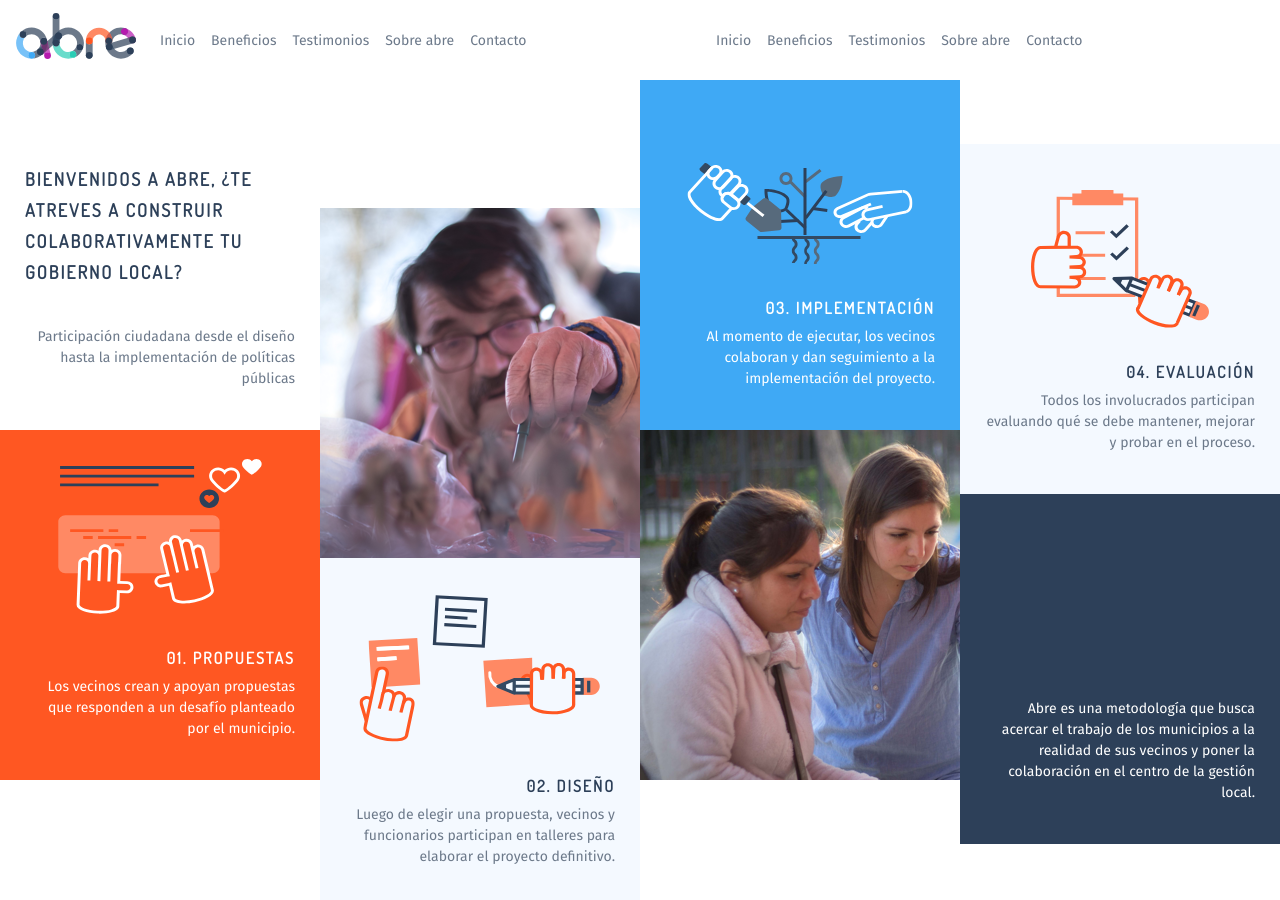
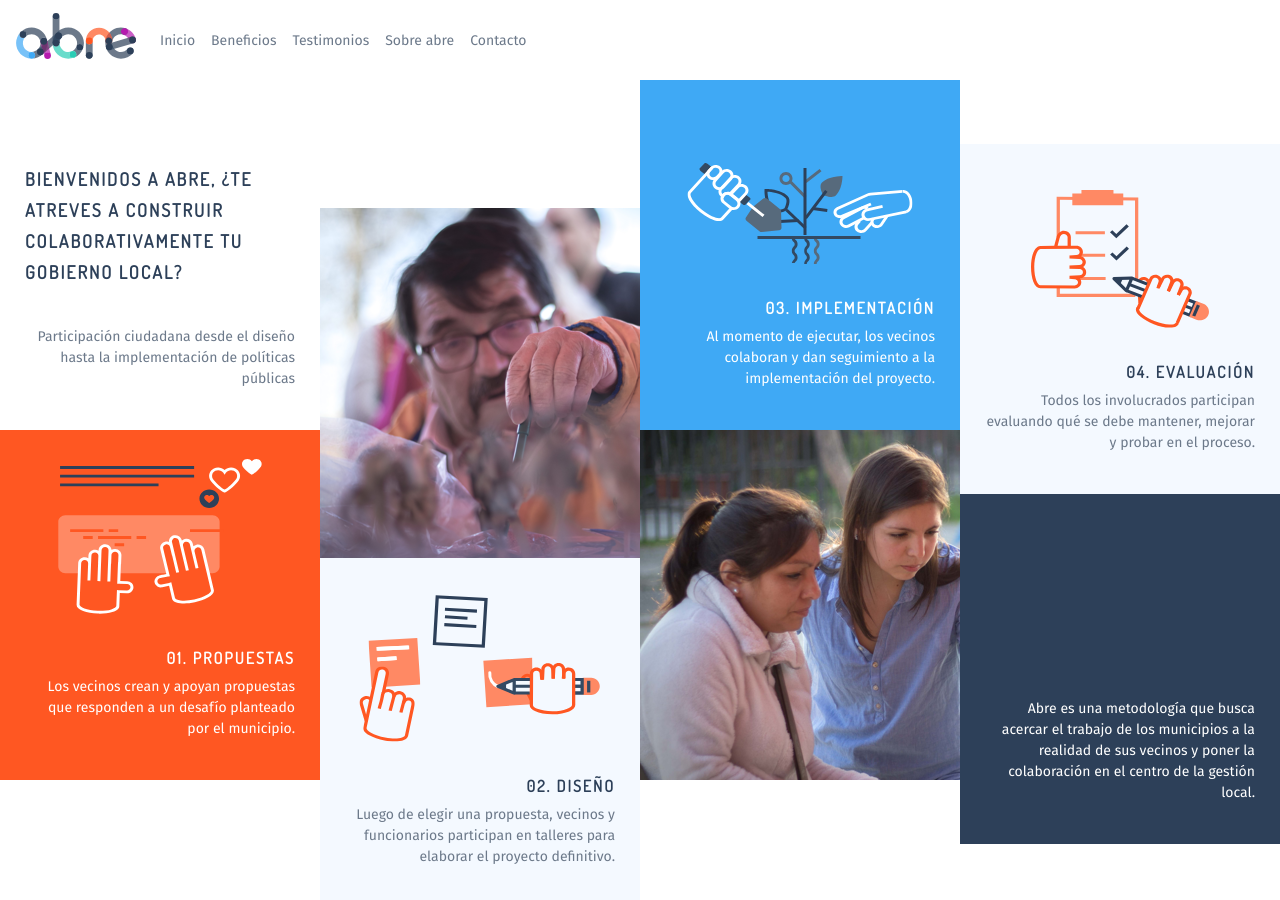
Before and after one commit to ciudadanointeligente/abre.tumunicipio, a Jekyll site: the page built from index.md, in a window 1280 px wide and 900 px high. Built offline with Jekyll 4.4.1, drawn with Linux system fonts in a browser that asks for light colours; nearby versions of some CDN libraries.

Commit message:
Fix bug in nav

```diff
--- a/_includes/header.html
+++ b/_includes/header.html
@@ -71,26 +71,6 @@
               </li>
             </ul>
         </div>
-
-    <div class="collapse navbar-collapse text-right" id="main-menu">
-      <ul class="navbar-nav">
-        <li class="nav-item">
-          <a class="nav-link" href="#">Inicio</a>
-        </li>
-        <li class="nav-item">
-          <a class="nav-link" href="#beneficios">Beneficios</a>
-        </li>
-        <li class="nav-item">
-          <a class="nav-link" href="#testimonios">Testimonios</a>
-        </li>
-        <li class="nav-item">
-          <a class="nav-link" href="#about">Sobre abre</a>
-        </li>
-        <li class="nav-item">
-          <a class="nav-link" href="#contacto">Contacto</a>
-        </li>
-      </ul>
-    </div>
   </nav>
 
 </header>
```
